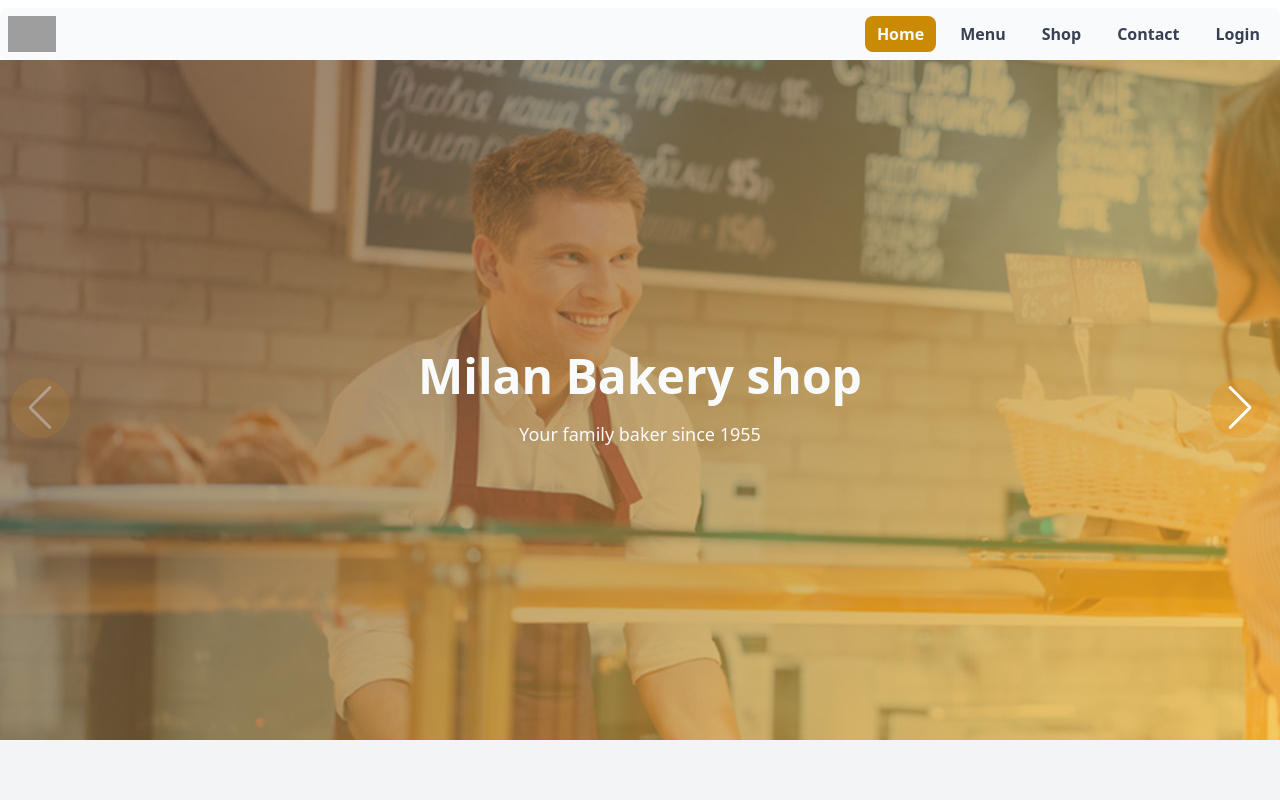
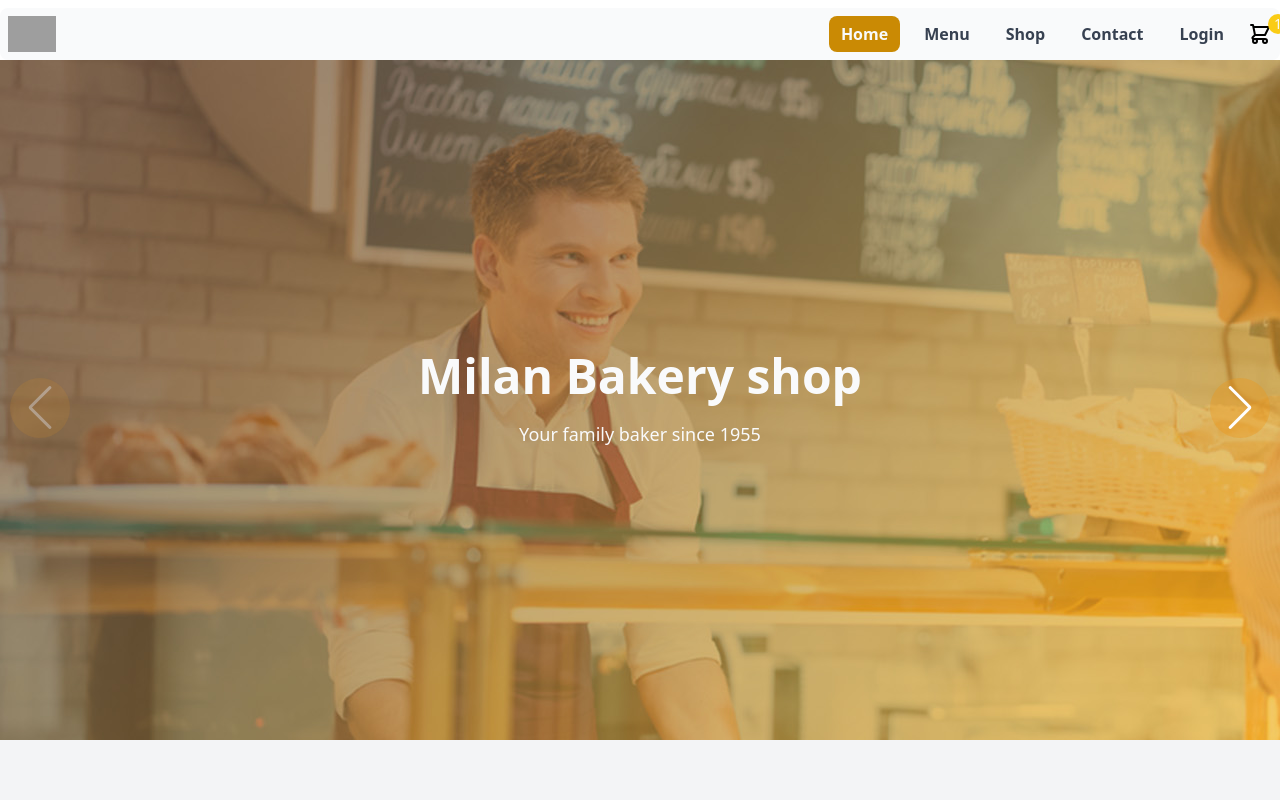
Before and after one commit to Mostakimul/react-backery, a React (Create React App) app: page / in a window 1280 px wide. Shown: the top 800 px of the page. Built offline with nearby package versions, Linux system fonts and the light colour scheme; grey boxes are pictures that could not be loaded.

Commit message:
[ADD]: cart icon added

```diff
--- a/src/components/shared/Navbar.js
+++ b/src/components/shared/Navbar.js
@@ -39,8 +39,27 @@ const Navbar = () => {
           <img src="/images/bakery-logo.png" alt="logo" srcSet="Website logo" className="w-12" />
         </NavLink>
       </div>
+
       {/* mobile humberger icon */}
-      <div onClick={handleNav} className="md:hidden">
+      <div onClick={handleNav} className="md:hidden flex items-center">
+        <div className="relative mr-5">
+          <svg
+            className="w-6 h-6 text-gray-600"
+            fill="none"
+            stroke="currentColor"
+            viewBox="0 0 24 24"
+            xmlns="http://www.w3.org/2000/svg">
+            <path
+              strokeLinecap="round"
+              strokeLinejoin="round"
+              strokeWidth={2}
+              d="M3 3h2l.4 2M7 13h10l4-8H5.4M7 13L5.4 5M7 13l-2.293 2.293c-.63.63-.184 1.707.707 1.707H17m0 0a2 2 0 100 4 2 2 0 000-4zm-8 2a2 2 0 11-4 0 2 2 0 014 0z"
+            />
+          </svg>
+          <div className="absolute -top-2 -right-4 text-sm rounded-full w-5 h-5 text-center bg-yellow-400 text-gray-50">
+            1
+          </div>
+        </div>
         {isNavShowing ? (
           <svg
             className="w-6 h-6 text-gray-600"
@@ -56,6 +75,7 @@ const Navbar = () => {
             />
           </svg>
         ) : (
+          <div>
             <svg
               className="w-6 h-6 text-gray-600"
               fill="none"
@@ -69,6 +89,7 @@ const Navbar = () => {
                 d="M4 6h16M4 12h16M4 18h16"
               />
             </svg>
+          </div>
         )}
       </div>
       {/* mobile nav NavLinks */}
@@ -96,6 +117,24 @@ const Navbar = () => {
             {item.name}
           </NavLink>
         ))}
+        <div className="relative">
+          <svg
+            className="w-6 h-6"
+            fill="none"
+            stroke="currentColor"
+            viewBox="0 0 24 24"
+            xmlns="http://www.w3.org/2000/svg">
+            <path
+              strokeLinecap="round"
+              strokeLinejoin="round"
+              strokeWidth={2}
+              d="M3 3h2l.4 2M7 13h10l4-8H5.4M7 13L5.4 5M7 13l-2.293 2.293c-.63.63-.184 1.707.707 1.707H17m0 0a2 2 0 100 4 2 2 0 000-4zm-8 2a2 2 0 11-4 0 2 2 0 014 0z"
+            />
+          </svg>
+          <div className="absolute -top-2 -right-4 text-sm rounded-full w-5 h-5 text-center bg-yellow-400 text-gray-50">
+            1
+          </div>
+        </div>
       </nav>
     </div>
   );
```
Lines whose indentation alone changed are shown as unchanged.
